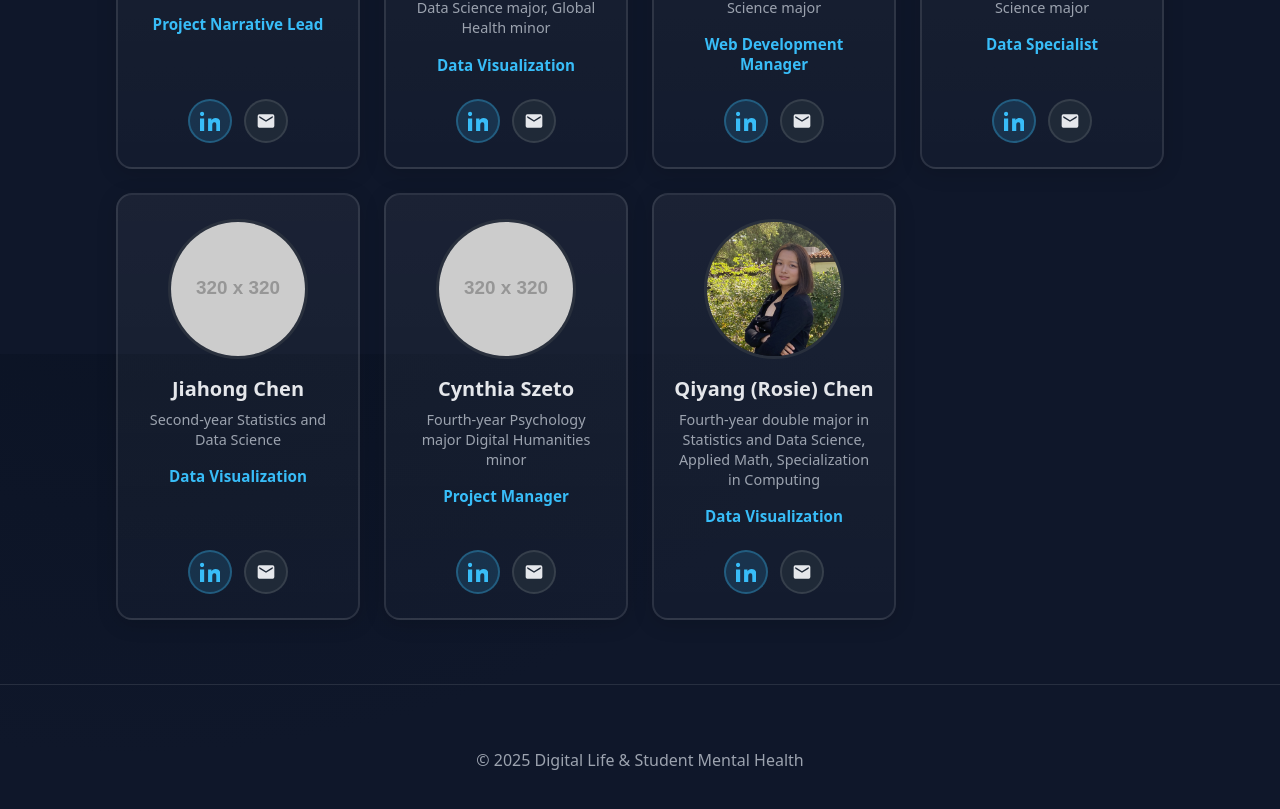
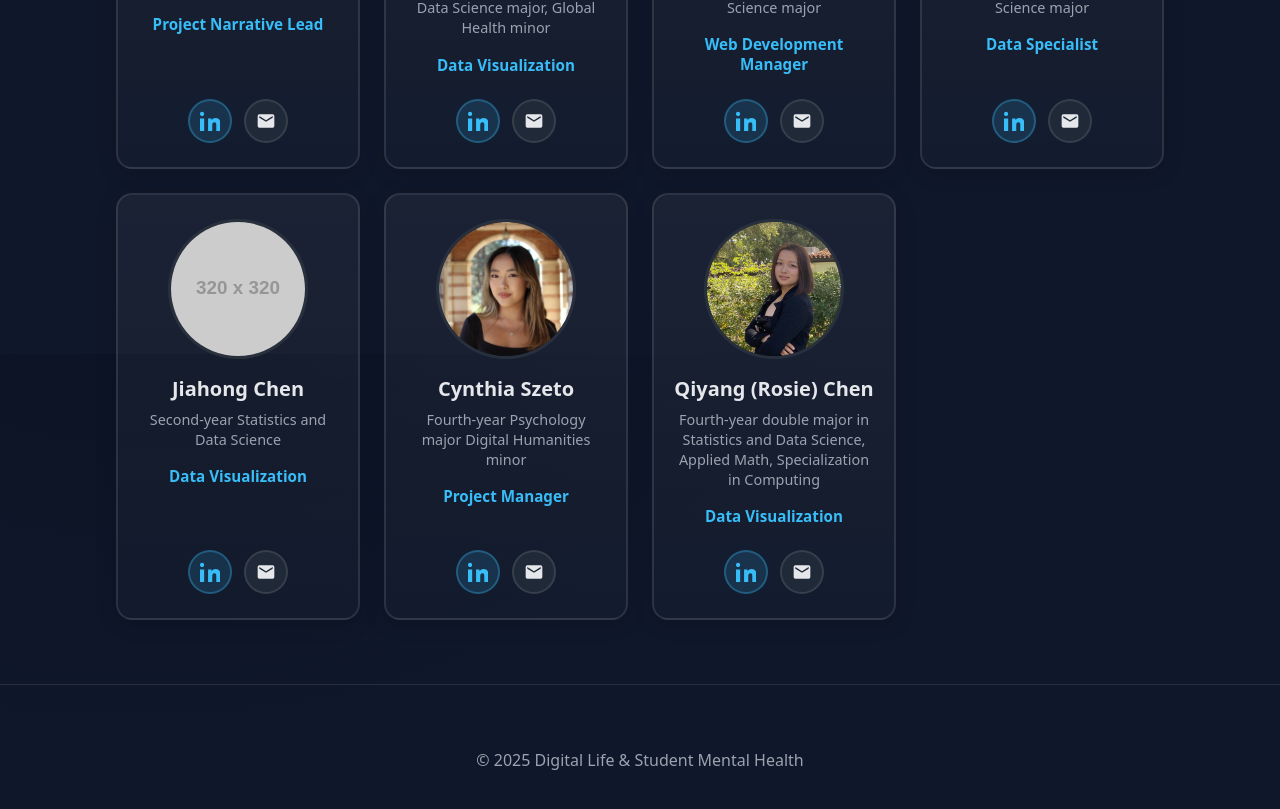
Before and after one commit to iamchrisescobar/digital_life_mental_health, a React (Vite) app: page /#/about in a window 1280 px wide. Shown: the part 1246-2055 px from the top of the page. Built offline with nearby package versions, Linux system fonts and the light colour scheme.

Commit message:
updloading Cynthia's headshot to the AboutUs page

```diff
--- a/src/pages/AboutUs.jsx
+++ b/src/pages/AboutUs.jsx
@@ -104,7 +104,7 @@ export default function AboutUs() {
             name="Cynthia Szeto"
             yearMajor="Fourth-year Psychology major Digital Humanities minor"
             role="Project Manager"
-            imgSrc="https://placehold.co/320x320/png?text=Headshot"
+            imgSrc="images/team/CynthiaSzeto.jpg"
             linkedinUrl="https://www.linkedin.com/in/cynthiaszeto/"
             email="cynthiaszeto@ucla.edu"
           />
```
Also changed, not shown: public/images/team/CynthiaSzeto.jpg (added), 3 other files (tests, documents, lock files or other folders).
